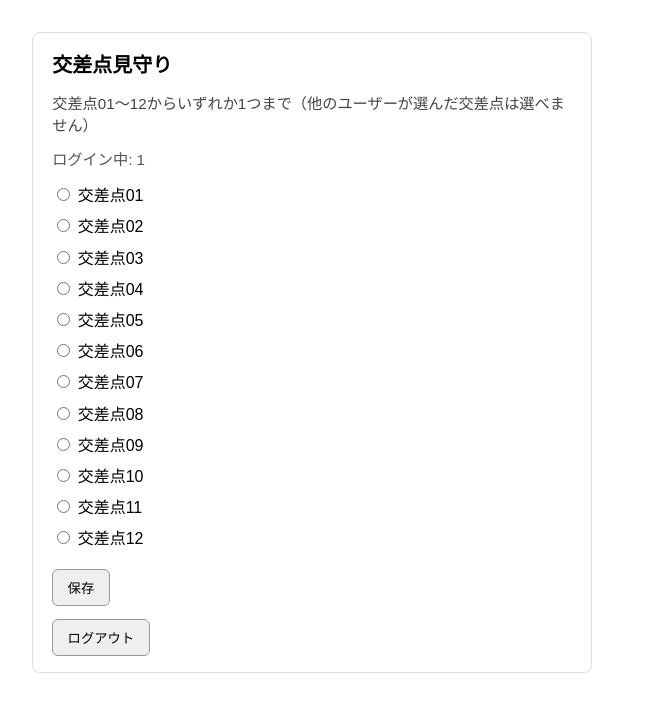
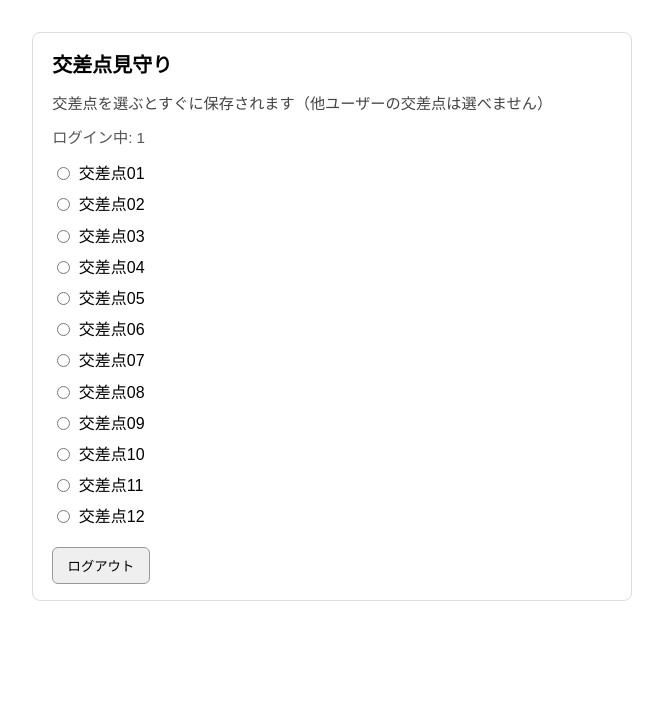
Before and after one commit to sastet7716/sphone_app_claude, a Flask app: page / in a window 1280 px wide. Shown: the top 712 px of the page, without its empty margins (0-663 px from the left). Run offline with Flask 3, Linux system fonts and the light colour scheme; the visitor is signed in with stand-in values (Sample User, id 1); data that the repository does not hold is empty; some libraries are stand-ins or nearby versions.

Commit message:
保存ボタン削除

```diff
--- a/app.py
+++ b/app.py
@@ -4,7 +4,7 @@ import csv
 import os
 from pathlib import Path
 
-from flask import Flask, redirect, render_template, request, session, url_for
+from flask import Flask, jsonify, redirect, render_template, request, session, url_for
 import psycopg
 import psycopg.errors
 
@@ -213,21 +213,14 @@ def selected_choice_from_state(state: dict[str, bool]) -> str:
     return ""
 
 
-def choice_held_by_others(exclude_login_id: str) -> dict[str, str]:
-    """各交差点を、自分以外のどの login_id が保持しているか。"""
+def choice_held_globally() -> dict[str, str]:
+    """各交差点を保持している login_id（空きはキーなし）。"""
     cols = CHOICE_KEYS
     owners: dict[str, str] = {}
     with get_connection() as conn:
         with conn.cursor() as cur:
             cur.execute(
-                """
-                SELECT login_id, """
-                + ", ".join(cols)
-                + """
-                FROM user_checkbox_state
-                WHERE login_id != %s
-                """,
-                (exclude_login_id,),
+                "SELECT login_id, " + ", ".join(cols) + " FROM user_checkbox_state"
             )
             for row in cur.fetchall():
                 lid = row[0]
@@ -237,28 +230,81 @@ def choice_held_by_others(exclude_login_id: str) -> dict[str, str]:
     return owners
 
 
-def first_free_choice(held_by_others: dict[str, str]) -> str | None:
-    """他ユーザーに取られていない最初の交差点。空きがなければ None。"""
-    for k in CHOICE_KEYS:
-        if k not in held_by_others:
-            return k
-    return None
-
-
 def choices_display() -> list[tuple[str, str]]:
     """テンプレート用 (value, 表示ラベル)"""
     return [(f"check{i}", f"交差点{i:02d}") for i in range(1, 13)]
+
+
+def _no_slot_available(login_id: str, state: dict[str, bool], occupants: dict[str, str]) -> bool:
+    stored = selected_choice_from_state(state)
+    if stored:
+        return False
+    return all(k in occupants for k in CHOICE_KEYS)
+
+
+def try_save_choice(login_id: str, choice: str) -> tuple[bool, str | None, dict]:
+    """
+    選択を保存。成功時は JSON 用 dict（occupants, selected_choice 等）を返す。
+    """
+    if choice not in VALID_CHOICES and choice != "":
+        return False, "不正な選択です。", {}
+
+    occupants_before = choice_held_globally()
+
+    if choice == "":
+        save_state(login_id, (False,) * 12)
+        occupants = choice_held_globally()
+        state = load_state(login_id)
+        return True, None, {
+            "selected_choice": "",
+            "occupants": occupants,
+            "login_id": login_id,
+            "no_slot_available": _no_slot_available(login_id, state, occupants),
+        }
+
+    occ = occupants_before.get(choice)
+    if occ is not None and occ != login_id:
+        return (
+            False,
+            f"その交差点は {occ} さんが使用中です。別の交差点を選ぶか、しばらく待ってください。",
+            {},
+        )
+
+    flags = choice_to_flags(choice)
+    try:
+        save_state(login_id, flags)
+    except psycopg.errors.UniqueViolation:
+        occupants = choice_held_globally()
+        o2 = occupants.get(choice)
+        if o2 is not None and o2 != login_id:
+            return (
+                False,
+                f"その交差点は {o2} さんが使用中です。（同時に選ばれました）",
+                {},
+            )
+        return (
+            False,
+            "別のユーザーが先に選んだため保存できませんでした。画面を更新してください。",
+            {},
+        )
+
+    occupants = choice_held_globally()
+    state = load_state(login_id)
+    return True, None, {
+        "selected_choice": selected_choice_from_state(state),
+        "occupants": occupants,
+        "login_id": login_id,
+        "no_slot_available": _no_slot_available(login_id, state, occupants),
+    }
 
 
 def render_main_logged_in(login_id: str, error: str | None = None):
     ensure_user_row(login_id)
     state = load_state(login_id)
     stored = selected_choice_from_state(state)
-    choice_owners = choice_held_by_others(login_id)
-    ff = first_free_choice(choice_owners)
-    # DBに未保存のときは画面も未選択（先頭の空きを自動では選ばない）
+    occupants = choice_held_globally()
     selected_choice = stored
-    no_slot_available = not stored and ff is None
+    no_slot_available = _no_slot_available(login_id, state, occupants)
     return render_template(
         "index.html",
         app_name=APP_NAME,
@@ -267,7 +313,7 @@ def render_main_logged_in(login_id: str, error: str | None = None):
         selected_choice=selected_choice,
         login_id=login_id,
         error=error,
-        choice_owners=choice_owners,
+        occupants=occupants,
         no_slot_available=no_slot_available,
     )
 
@@ -287,43 +333,28 @@ def index():
             state=None,
             login_id=None,
             error=None,
-            choice_owners={},
+            occupants={},
             no_slot_available=False,
         )
 
-    if request.method == "POST":
-        choice = (request.form.get("choice") or "").strip()
-        if choice not in VALID_CHOICES and choice != "":
-            return render_main_logged_in(
-                login_id,
-                error="不正な選択です。",
-            )
+    return render_main_logged_in(login_id)
 
-        # 未選択のまま保存 = DB上もすべて OFF（ラジオをクリックで解除した状態）
-        if choice == "":
-            save_state(login_id, (False,) * 12)
-            return redirect(url_for("index"))
 
-        held = choice_held_by_others(login_id)
-        if choice in held:
-            who = held[choice]
-            return render_main_logged_in(
-                login_id,
-                error=f"その交差点は {who} さんが使用中です。別の交差点を選ぶか、しばらく待ってください。",
-            )
-        flags = choice_to_flags(choice)
-        try:
-            save_state(login_id, flags)
-        except psycopg.errors.UniqueViolation:
-            held_after = choice_held_by_others(login_id)
-            if choice in held_after:
-                err = f"その交差点は {held_after[choice]} さんが使用中です。（同時に選ばれました）"
-            else:
-                err = "別のユーザーが先に選んだため保存できませんでした。画面を更新してください。"
-            return render_main_logged_in(login_id, error=err)
-        return redirect(url_for("index"))
+@app.post("/api/save-choice")
+def api_save_choice():
+    login_id = session.get("login_id")
+    if not login_id:
+        return jsonify({"ok": False, "error": "ログインが必要です。"}), 401
 
-    return render_main_logged_in(login_id)
+    ensure_user_row(login_id)
+    data = request.get_json(silent=True) or {}
+    choice = (data.get("choice") or "").strip()
+
+    ok, err, payload = try_save_choice(login_id, choice)
+    if not ok:
+        return jsonify({"ok": False, "error": err or "保存に失敗しました。"}), 400
+
+    return jsonify({"ok": True, **payload})
 
 
 @app.route("/login", methods=["POST"])
@@ -339,7 +370,7 @@ def login():
             state=None,
             login_id=None,
             error="ログインIDとパスワードを入力してください。",
-            choice_owners={},
+            occupants={},
             no_slot_available=False,
         )
 
@@ -351,7 +382,7 @@ def login():
             state=None,
             login_id=None,
             error="認証に失敗しました。IDまたはパスワードを確認してください。",
-            choice_owners={},
+            occupants={},
             no_slot_available=False,
         )
 
--- a/templates/index.html
+++ b/templates/index.html
@@ -10,7 +10,7 @@
         margin: 2rem;
       }
       .container {
-        max-width: 520px;
+        max-width: 560px;
         padding: 1rem 1.2rem;
         border: 1px solid #ddd;
         border-radius: 8px;
@@ -33,12 +33,28 @@
         margin: 0.5rem 0 0.8rem;
         color: #b00020;
       }
-      .choice-group label {
-        display: block;
+      .choice-row {
+        display: flex;
+        align-items: center;
+        justify-content: space-between;
+        gap: 0.75rem;
         margin: 0.45rem 0;
       }
-      .choice-group label.is-disabled {
+      .choice-main {
+        display: flex;
+        align-items: center;
+        gap: 0.35rem;
+        min-width: 0;
+      }
+      .choice-main.is-disabled {
         color: #888;
+      }
+      .choice-status {
+        flex-shrink: 0;
+        font-size: 0.88rem;
+        color: #444;
+        min-width: 10rem;
+        text-align: right;
       }
       .field {
         margin: 0.5rem 0;
@@ -63,53 +79,146 @@
       {% if login_id %}
         <h1>{{ app_name }}</h1>
         <p class="subtitle">
-          交差点01〜12からいずれか1つまで（他のユーザーが選んだ交差点は選べません）
+          交差点を選ぶとすぐに保存されます（他ユーザーの交差点は選べません）
         </p>
         <div class="status">ログイン中: {{ login_id }}</div>
         {% if error %}
           <div class="error">{{ error }}</div>
         {% endif %}
-        {% if no_slot_available %}
-          <div class="error">
+        <div id="live-error" class="error" style="display: none"></div>
+        <div
+          id="no-slot-msg"
+          class="error"
+          {% if not no_slot_available %}style="display: none"{% endif %}
+        >
           現在、どの交差点も空いていません（12か所とも他ユーザーが使用中です）。
         </div>
-        {% endif %}
-        <form method="post" id="choice-form">
+        <div id="choice-app">
           <div class="choice-group">
             {% for value, label in choices_display %}
-            <label class="{% if value in choice_owners %}is-disabled{% endif %}">
+            <div class="choice-row" data-choice="{{ value }}">
+              <label
+                class="choice-main {% if value in occupants and occupants[value] != login_id %}is-disabled{% endif %}"
+              >
                 <input
                   type="radio"
                   name="choice"
                   value="{{ value }}"
                   {% if selected_choice == value %}checked{% endif %}
-                {% if value in choice_owners %}disabled{% endif %}
+                  {% if value in occupants and occupants[value] != login_id %}disabled{% endif %}
                 />
-              {{ label }}{% if value in choice_owners %}（{{ choice_owners[value] }}さんが使用中）{% endif %}
+                {{ label }}
               </label>
+              <span class="choice-status">
+                {%- if value in occupants -%}
+                  {{ occupants[value] }}さんが使用中
+                {%- endif -%}
+              </span>
+            </div>
             {% endfor %}
           </div>
-          <button type="submit" {% if no_slot_available %}disabled{% endif %}>保存</button>
-        </form>
+        </div>
         <form method="post" action="/logout">
           <button type="submit">ログアウト</button>
         </form>
         <script>
           (function () {
-            var form = document.getElementById("choice-form");
-            if (!form) return;
-            var radios = form.querySelectorAll('input[type="radio"][name="choice"]');
-            radios.forEach(function (radio) {
-              if (radio.disabled) return;
-              radio.addEventListener("mousedown", function () {
+            var root = document.getElementById("choice-app");
+            if (!root) return;
+
+            function applyFromApi(data) {
+              var loginId = data.login_id;
+              var occ = data.occupants || {};
+              var selected = data.selected_choice || "";
+              root.querySelectorAll(".choice-row").forEach(function (row) {
+                var key = row.getAttribute("data-choice");
+                var radio = row.querySelector('input[name="choice"]');
+                var status = row.querySelector(".choice-status");
+                var label = row.querySelector(".choice-main");
+                var owner = occ[key];
+                if (owner) {
+                  status.textContent = owner + "さんが使用中";
+                  if (owner !== loginId) {
+                    radio.disabled = true;
+                    label.classList.add("is-disabled");
+                  } else {
+                    radio.disabled = false;
+                    label.classList.remove("is-disabled");
+                  }
+                } else {
+                  status.textContent = "";
+                  radio.disabled = false;
+                  label.classList.remove("is-disabled");
+                }
+                radio.checked = selected === key;
+              });
+              var slotEl = document.getElementById("no-slot-msg");
+              if (slotEl) {
+                slotEl.style.display = data.no_slot_available ? "block" : "none";
+              }
+            }
+
+            function saveChoice(choice) {
+              fetch("/api/save-choice", {
+                method: "POST",
+                credentials: "same-origin",
+                headers: { "Content-Type": "application/json" },
+                body: JSON.stringify({ choice: choice }),
+              })
+                .then(function (r) {
+                  return r.json();
+                })
+                .then(function (data) {
+                  var errEl = document.getElementById("live-error");
+                  if (!data.ok) {
+                    if (errEl) {
+                      errEl.textContent = data.error || "";
+                      errEl.style.display = "block";
+                    }
+                    window.location.reload();
+                    return;
+                  }
+                  if (errEl) {
+                    errEl.textContent = "";
+                    errEl.style.display = "none";
+                  }
+                  applyFromApi(data);
+                })
+                .catch(function () {
+                  window.location.reload();
+                });
+            }
+
+            function syncSave() {
+              var checked = root.querySelector('input[name="choice"]:checked');
+              saveChoice(checked ? checked.value : "");
+            }
+
+            root.addEventListener("change", function (e) {
+              if (e.target && e.target.name === "choice") syncSave();
+            });
+
+            function radioFromEventTarget(t) {
+              if (t.matches && t.matches('input[name="choice"]')) return t;
+              var lab = t.closest && t.closest("label.choice-main");
+              if (lab) return lab.querySelector('input[name="choice"]');
+              return null;
+            }
+
+            root.addEventListener("mousedown", function (e) {
+              var radio = radioFromEventTarget(e.target);
+              if (!radio || radio.disabled) return;
               radio.setAttribute("data-was-checked", radio.checked ? "1" : "");
             });
-              radio.addEventListener("click", function () {
+
+            root.addEventListener("click", function (e) {
+              var radio = radioFromEventTarget(e.target);
+              if (!radio || radio.disabled) return;
               if (radio.getAttribute("data-was-checked") === "1") {
                 radio.checked = false;
+                syncSave();
               }
               radio.removeAttribute("data-was-checked");
-              });
             });
           })();
         </script>
```
Lines whose indentation alone changed are shown as unchanged.
